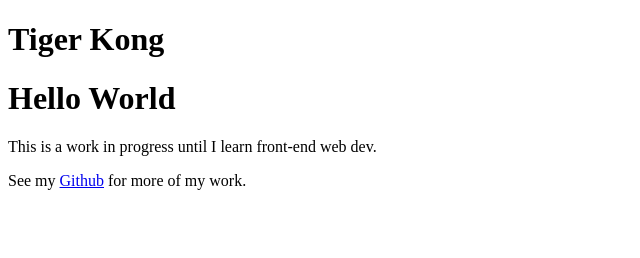
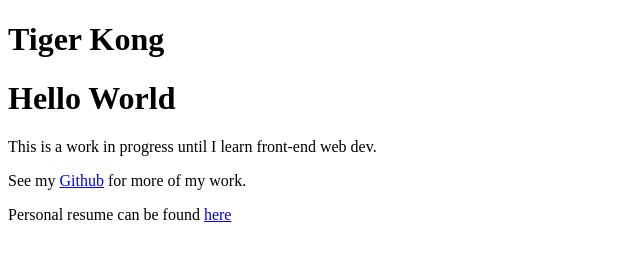
Before and after one commit to tig567899/tig567899, a plain HTML site: page index.html in a window 1280 px wide. Shown: the whole page, without its empty margins (0-640 px from the left). Drawn offline with Linux system fonts and the light colour scheme.

Commit message:
New updates

```diff
--- a/index.html
+++ b/index.html
@@ -6,5 +6,6 @@
 <h1>Hello World</h1>
 <p>This is a work in progress until I learn front-end web dev.</p>
 <p>See my <a href="https://github.com/tig567899">Github</a> for more of my work.</p>
+<p>Personal resume can be found <a href="tigerkong.me/resumeredirect.php">here</a></p>
 </body>
 </html>
```
